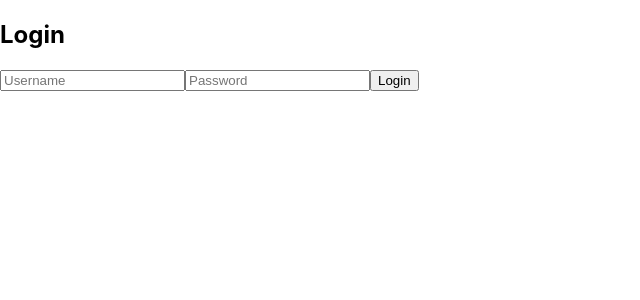
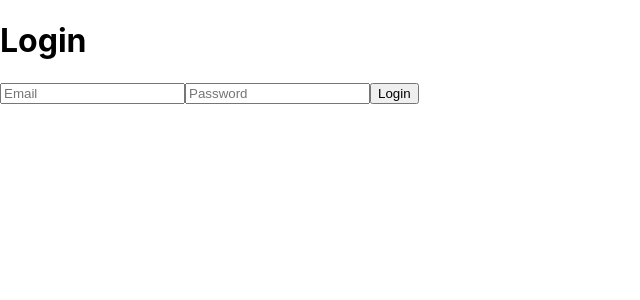
Before and after one commit to WolfCon2023/wolf-backoffice-suite, a React (Create React App) app in the folder wolf-backoffice-apps/: page /login in a window 1280 px wide. Shown: the top 300 px of the page, without its empty margins (0-640 px from the left). Built offline with nearby package versions, Linux system fonts and the light colour scheme.

Commit message:
Update Login.js

```diff
--- a/wolf-backoffice-apps/src/components/Login.js
+++ b/wolf-backoffice-apps/src/components/Login.js
@@ -1,35 +1,40 @@
 import { useState } from "react";
+import { useNavigate } from "react-router-dom";
 import axios from "axios";
 
 const Login = ({ setAuthToken }) => {
-  const [credentials, setCredentials] = useState({ username: "", password: "" });
-
-  const handleChange = (e) => {
-    setCredentials({ ...credentials, [e.target.name]: e.target.value });
-  };
+  const [email, setEmail] = useState("");
+  const [password, setPassword] = useState("");
+  const navigate = useNavigate();
 
   const handleLogin = async (e) => {
     e.preventDefault();
+
     try {
-      const response = await axios.post(
-        `${process.env.REACT_APP_API_BASE_URL}/auth/login`,
-        credentials
-      );
-      localStorage.setItem("token", response.data.token); // ✅ Store token
+      const response = await axios.post(`${process.env.REACT_APP_API_BASE_URL}/auth/login`, {
+        email,
+        password
+      });
+
+      localStorage.setItem("token", response.data.token);
       setAuthToken(response.data.token);
-      alert("Login successful!");
+      console.log("✅ User Logged In:", response.data.token);  // ✅ Log token after login
+      navigate("/dashboard");  // ✅ Redirect to Dashboard
     } catch (error) {
-      alert("Invalid credentials");
+      console.error("❌ Login failed", error);
+      alert("Invalid credentials. Please try again.");
     }
   };
 
   return (
-    <form onSubmit={handleLogin}>
-      <h2>Login</h2>
-      <input type="text" name="username" placeholder="Username" onChange={handleChange} required />
-      <input type="password" name="password" placeholder="Password" onChange={handleChange} required />
-      <button type="submit">Login</button>
-    </form>
+    <div>
+      <h1>Login</h1>
+      <form onSubmit={handleLogin}>
+        <input type="email" placeholder="Email" value={email} onChange={(e) => setEmail(e.target.value)} required />
+        <input type="password" placeholder="Password" value={password} onChange={(e) => setPassword(e.target.value)} required />
+        <button type="submit">Login</button>
+      </form>
+    </div>
   );
 };
 
```
